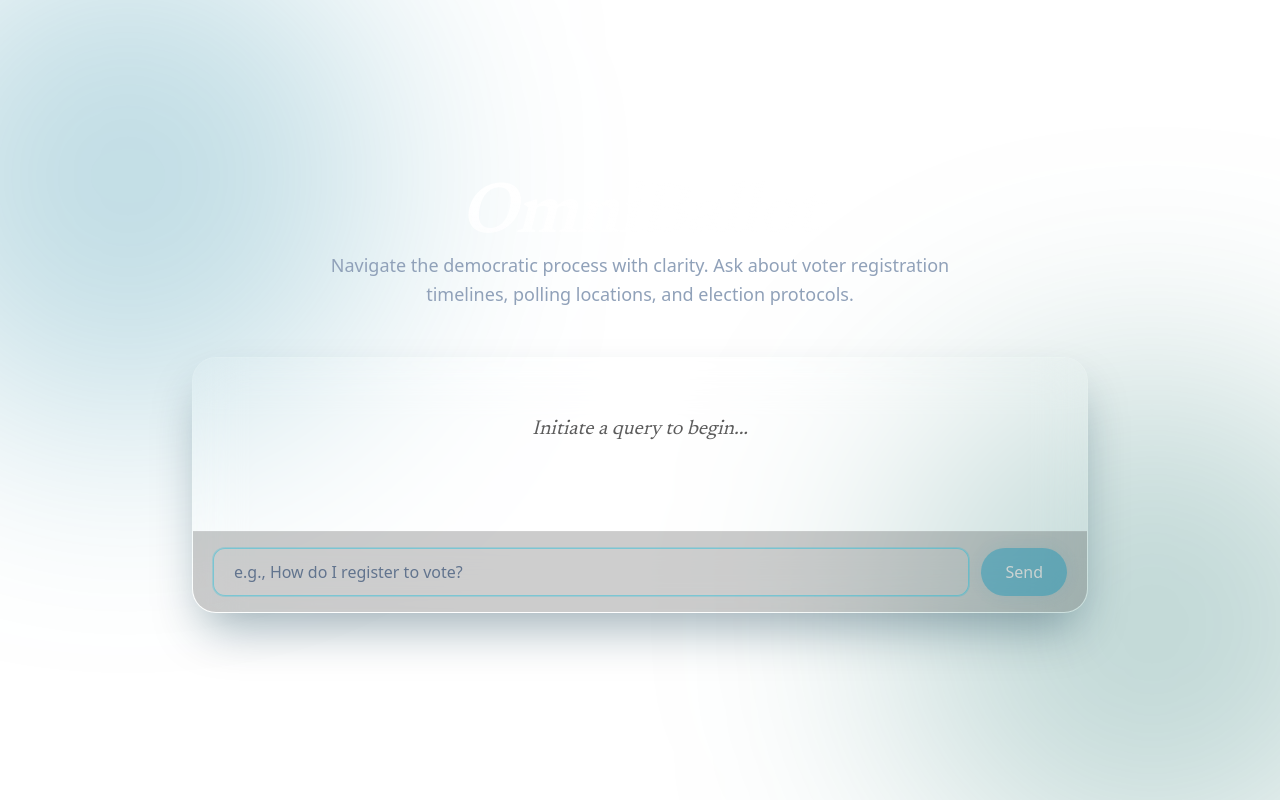
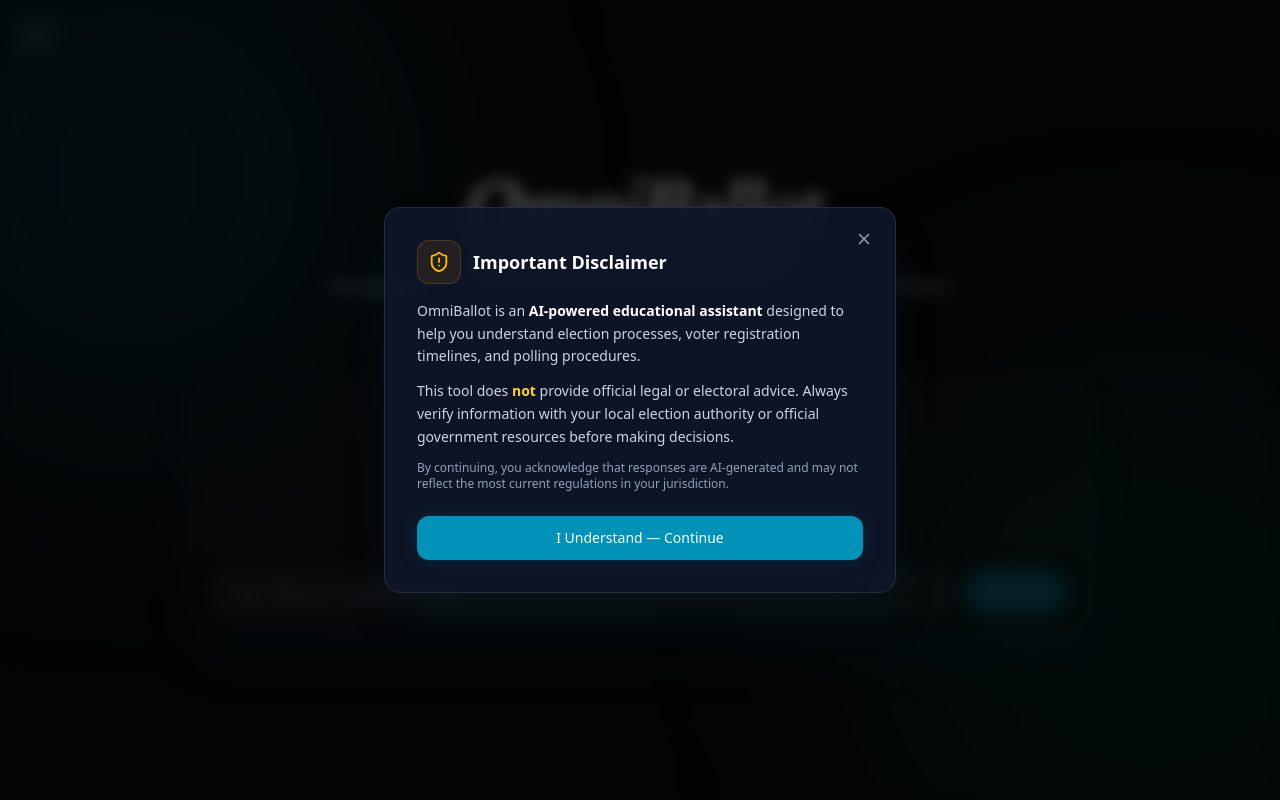
Before and after one commit to Kalpesh-ops/OmniBallot, a Next.js app: page / in a window 1280 px wide. Built offline with nearby package versions, Linux system fonts and the light colour scheme; a web font is replaced by a local one.

Commit message:
feat(ui): implement ocean-teal two-state layout with dark mode

```diff
--- a/app/globals.css
+++ b/app/globals.css
@@ -5,8 +5,8 @@
 }
 
 :root {
-  --background: #ffffff;
-  --foreground: #171717;
+  --background: #0a0a0a;
+  --foreground: #ededed;
 }
 
 @theme inline {
@@ -16,18 +16,26 @@
   --font-mono: var(--font-geist-mono);
 }
 
-@media (prefers-color-scheme: dark) {
-  :root {
-    --background: #0a0a0a;
-    --foreground: #ededed;
-  }
-}
-
 body {
   background: var(--background);
   color: var(--foreground);
   font-family: "Satoshi", system-ui, -apple-system, BlinkMacSystemFont, "Segoe UI", sans-serif;
   -webkit-font-smoothing: antialiased;
+}
+
+/* Custom scrollbar for chat area */
+.overflow-y-auto::-webkit-scrollbar {
+  width: 6px;
+}
+.overflow-y-auto::-webkit-scrollbar-track {
+  background: transparent;
+}
+.overflow-y-auto::-webkit-scrollbar-thumb {
+  background: rgba(255, 255, 255, 0.08);
+  border-radius: 3px;
+}
+.overflow-y-auto::-webkit-scrollbar-thumb:hover {
+  background: rgba(255, 255, 255, 0.15);
 }
 
 @keyframes bounce-dot {
--- a/app/page.tsx
+++ b/app/page.tsx
@@ -1,65 +1,41 @@
 'use client';
 
-import { useState, useRef, useEffect } from 'react';
+import { useState } from 'react';
 import { motion, AnimatePresence } from 'framer-motion';
+import { Send, Loader2 } from 'lucide-react';
+import { useChat } from '../hooks/useChat';
+import { ChatMessage } from '../components/ChatMessage';
+import { DisclaimerModal } from '../components/DisclaimerModal';
+import { Sidebar } from '../components/Sidebar';
 
 export default function Home() {
-  const [input, setInput] = useState('');
-  const [messages, setMessages] = useState<{ role: string; content: string }[]>([]);
-  const [hasStartedChat, setHasStartedChat] = useState(false);
-  const [isLoading, setIsLoading] = useState(false);
-  const messagesEndRef = useRef<HTMLDivElement>(null);
-  const inputRef = useRef<HTMLInputElement>(null);
+  const {
+    input,
+    setInput,
+    messages,
+    isLoading,
+    hasStartedChat,
+    handleSubmit,
+    handleSuggestionClick,
+    messagesEndRef,
+    inputRef,
+  } = useChat();
 
-  const scrollToBottom = () => {
-    messagesEndRef.current?.scrollIntoView({ behavior: 'smooth' });
-  };
-
-  useEffect(() => {
-    scrollToBottom();
-  }, [messages]);
-
-  // Focus input after assistant responds
-  useEffect(() => {
-    if (!isLoading) {
-      inputRef.current?.focus();
-    }
-  }, [isLoading]);
-
-  const handleSubmit = async (e: React.FormEvent) => {
-    e.preventDefault();
-    if (!input.trim() || isLoading) return;
-
-    if (!hasStartedChat) setHasStartedChat(true);
-
-    const userMessage = { role: 'user', content: input };
-    const newMessages = [...messages, userMessage];
-    setMessages(newMessages);
-    setInput('');
-    setIsLoading(true);
-
-    // Optimistic loading bubble
-    setMessages([...newMessages, { role: 'assistant', content: '...' }]);
-
-    try {
-      const res = await fetch('/api/chat', {
-        method: 'POST',
-        headers: { 'Content-Type': 'application/json' },
-        body: JSON.stringify({ messages: newMessages }),
-      });
-
-      if (!res.ok) throw new Error(`HTTP ${res.status}`);
-
-      const data = await res.json();
-      setMessages([...newMessages, { role: 'assistant', content: data.reply }]);
-    } catch {
-      setMessages([...newMessages, { role: 'assistant', content: 'System error. Please try again.' }]);
-    } finally {
-      setIsLoading(false);
-    }
-  };
+  const [sidebarOpen, setSidebarOpen] = useState(false);
 
   return (
+    <>
+      {/* Disclaimer Modal — first visit only */}
+      <DisclaimerModal />
+
+      {/* Sidebar */}
+      <Sidebar
+        isOpen={sidebarOpen}
+        onToggle={() => setSidebarOpen(!sidebarOpen)}
+        onSuggestionClick={handleSuggestionClick}
+        hasStartedChat={hasStartedChat}
+      />
+
       <main className="flex h-dvh flex-col items-center px-4 pb-6 pt-4 md:px-12 md:pb-8 md:pt-6 relative selection:bg-cyan-500/25">
         {/* Background Glow */}
         <div className="absolute inset-0 overflow-hidden pointer-events-none z-0">
@@ -85,9 +61,15 @@
           aria-label="Main Navigation"
           className="w-full max-w-4xl text-center relative z-10 shrink-0"
         >
+          {/*
+            OmniBallot title — uses leading-normal to prevent bg-clip-text from
+            clipping the top/bottom of the Newsreader font glyphs (fix from
+            conversation 13ea83e7). The pb-1 ensures descenders aren't cut off.
+          */}
           <motion.h1
             layout
-          className={`font-newsreader italic font-semibold tracking-tight text-transparent bg-clip-text bg-gradient-to-br from-white to-white/60 transition-all duration-500 ${hasStartedChat ? 'text-3xl md:text-4xl' : 'text-5xl md:text-7xl'
+            className={`font-newsreader italic font-semibold tracking-tight leading-normal pb-1 text-transparent bg-clip-text bg-gradient-to-br from-white to-white/60 transition-all duration-500 ${
+              hasStartedChat ? 'text-3xl md:text-4xl' : 'text-5xl md:text-7xl'
             }`}
           >
             OmniBallot
@@ -115,62 +97,35 @@
         <motion.section
           layout
           initial={{ opacity: 0, scale: 0.97 }}
-        animate={{
-          opacity: 1,
-          scale: 1,
-          // Drive height via CSS classes; only animate opacity/scale
-        }}
+          animate={{ opacity: 1, scale: 1 }}
           transition={{ duration: 0.35, ease: [0.4, 0, 0.2, 1] }}
           aria-label="Chat Interface"
-        className={`w-full max-w-4xl flex flex-col backdrop-blur-xl bg-white/[0.02] border border-white/[0.07] rounded-3xl shadow-2xl shadow-cyan-950/40 overflow-hidden relative z-10 ${hasStartedChat
-          ? 'flex-1 min-h-0'
-          : 'h-56 md:h-64'
+          className={`w-full max-w-4xl flex flex-col backdrop-blur-xl bg-white/[0.02] border border-white/[0.07] rounded-3xl shadow-2xl shadow-cyan-950/40 overflow-hidden relative z-10 ${
+            hasStartedChat ? 'flex-1 min-h-0' : 'h-56 md:h-64'
           }`}
         >
           {/* Messages */}
           <div
-          className={`flex-1 min-h-0 p-5 md:p-6 space-y-4 scroll-smooth ${hasStartedChat ? 'overflow-y-auto' : 'overflow-hidden'}`}
+            className={`flex-1 min-h-0 p-5 md:p-6 space-y-4 scroll-smooth ${
+              hasStartedChat ? 'overflow-y-auto' : 'overflow-hidden'
+            }`}
             aria-live="polite"
             role="log"
             aria-label="Chat History"
           >
             {messages.length === 0 ? (
-            <div className="font-newsreader italic text-lg h-full flex items-center justify-center text-white-900/60 opacity-70 text-xl select-none">
+              <div className="font-newsreader italic text-lg h-full flex items-center justify-center text-slate-500 opacity-70 text-xl select-none">
                 Initiate a query to begin...
               </div>
             ) : (
               <AnimatePresence initial={false}>
                 {messages.map((msg, index) => (
-                <motion.article
+                  <ChatMessage
                     key={index}
-                  initial={{ opacity: 0, y: 8 }}
-                  animate={{ opacity: 1, y: 0 }}
-                  transition={{ duration: 0.25 }}
-                  className={`flex ${msg.role === 'user' ? 'justify-end' : 'justify-start'}`}
-                  aria-label={`Message from ${msg.role}`}
-                >
-                  <div
-                    className={`px-4 py-3 md:px-5 md:py-3.5 rounded-2xl max-w-[85%] text-sm md:text-base leading-relaxed break-words ${msg.role === 'user'
-                      ? 'bg-cyan-600/80 text-white shadow-[0_0_20px_rgba(8,145,178,0.2)]'
-                      : 'bg-cyan-950/30 border border-cyan-400/10 text-slate-200'
-                      }`}
-                  >
-                    {/* Loading dots */}
-                    {isLoading && index === messages.length - 1 && msg.role === 'assistant' && msg.content === '...' ? (
-                      <span className="flex gap-1 items-center h-5">
-                        {[0, 1, 2].map((i) => (
-                          <span
-                            key={i}
-                            className="dot-bounce w-1.5 h-1.5 rounded-full bg-slate-400 block"
-                            style={{ animationDelay: `${i * 0.18}s` }}
+                    message={msg}
+                    isLatest={index === messages.length - 1}
+                    isLoading={isLoading}
                   />
-                        ))}
-                      </span>
-                    ) : (
-                      msg.content
-                    )}
-                  </div>
-                </motion.article>
                 ))}
               </AnimatePresence>
             )}
@@ -199,19 +154,16 @@
               <button
                 type="submit"
                 disabled={isLoading || !input.trim()}
-              className="h-12 px-5 md:px-6 bg-cyan-600 text-white font-medium rounded-full hover:bg-cyan-500 active:scale-95 transition-all shadow-[0_0_18px_rgba(8,145,178,0.2)] focus:outline-none focus:ring-2 focus:ring-cyan-400/50 disabled:opacity-40 disabled:cursor-not-allowed disabled:hover:bg-cyan-600 shrink-0 text-sm md:text-base"
+                className="h-12 w-12 md:w-auto md:px-5 flex items-center justify-center gap-2 bg-cyan-600 text-white font-medium rounded-full hover:bg-cyan-500 active:scale-95 transition-all shadow-[0_0_18px_rgba(8,145,178,0.2)] focus:outline-none focus:ring-2 focus:ring-cyan-400/50 disabled:opacity-40 disabled:cursor-not-allowed disabled:hover:bg-cyan-600 shrink-0 text-sm md:text-base"
                 aria-label="Send message"
               >
                 {isLoading ? (
-                <motion.span
-                  animate={{ opacity: [1, 0.5, 1] }}
-                  transition={{ duration: 1, repeat: Infinity }}
-                  className="block w-10 text-center"
-                >
-                  ···
-                </motion.span>
+                  <Loader2 size={18} className="animate-spin" />
                 ) : (
-                'Send'
+                  <>
+                    <Send size={16} className="md:mr-0.5" />
+                    <span className="hidden md:inline">Send</span>
+                  </>
                 )}
               </button>
             </form>
@@ -227,5 +179,6 @@
           />
         )}
       </main>
+    </>
   );
 }
```
Also changed, not shown: app/api/chat/route.ts (+16 -25 lines), 1 other file (tests, documents, lock files or other folders). Lines whose indentation alone changed are shown as unchanged.
